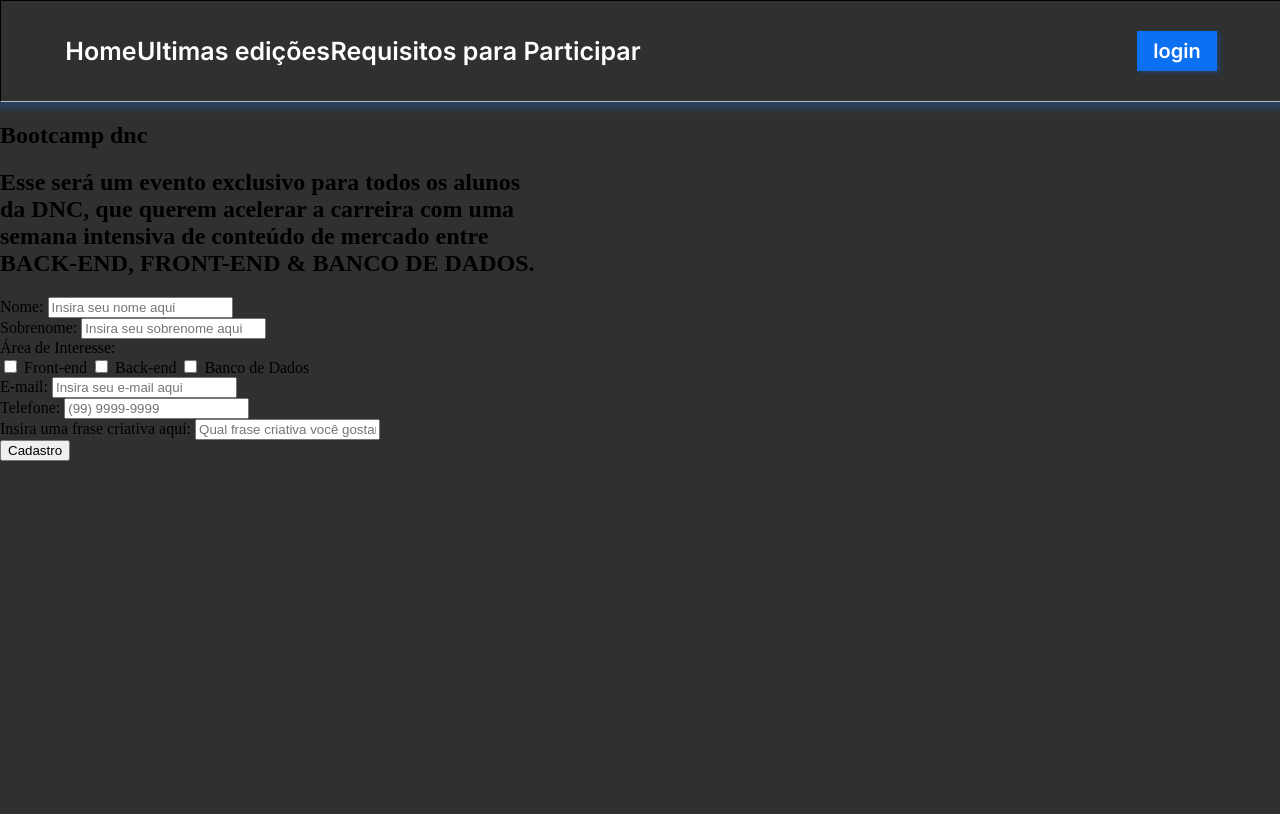
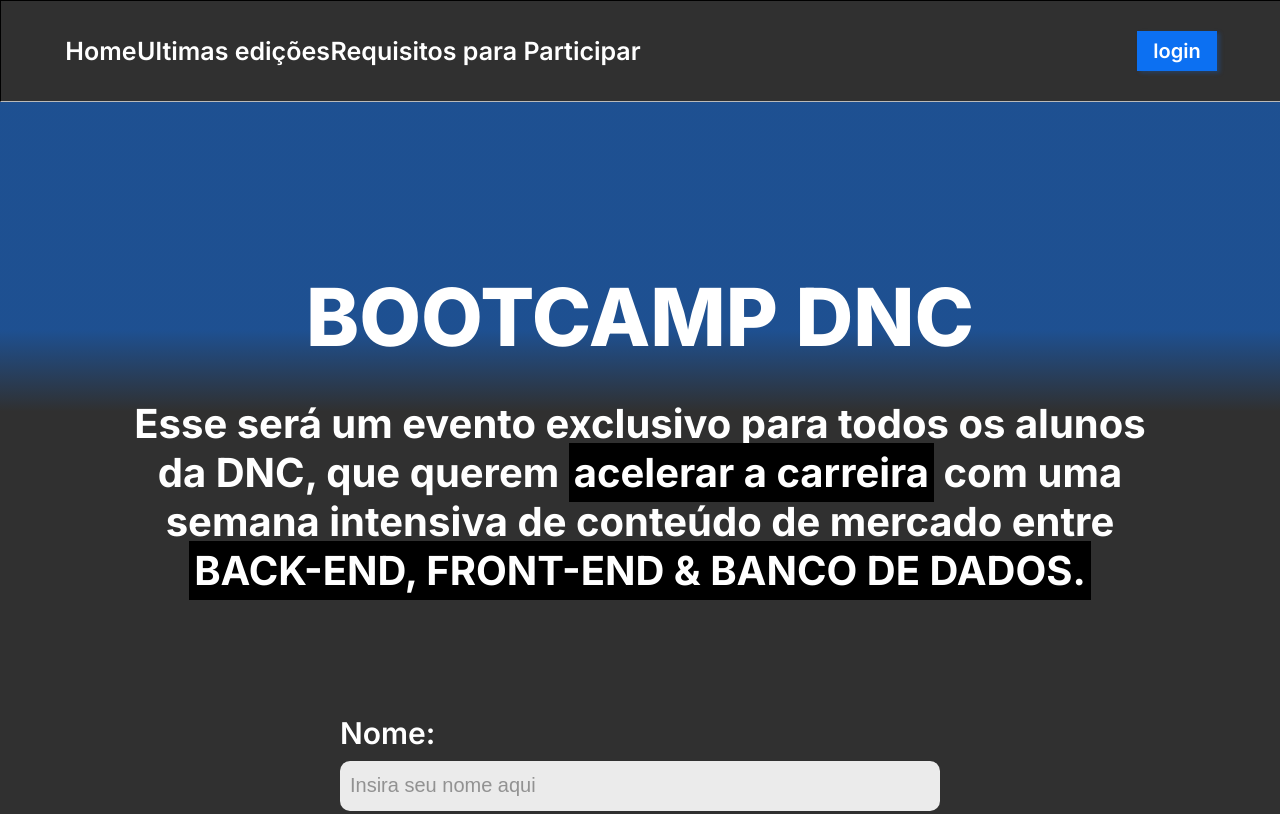
Before and after one commit to allanarrud/bootcamp-dnc, a plain HTML site: page index.html in a window 1280 px wide. Shown: the top 814 px of the page. Drawn offline with Linux system fonts and the light colour scheme.

Commit message:
Adcionando formatação de estilo do formulário

```diff
--- a/style.css
+++ b/style.css
@@ -1,3 +1,11 @@
+:root{
+    --azul-dnc:#0C70F2;
+    --preto-dnc: #303030;
+    --cinza-hover: #C9C9C9;
+
+    --fonte-padrao: 'Inter';
+}
+
 body{
     margin: 0px;
     padding: 0px;
@@ -10,7 +18,7 @@
     width: 100%;
     height: 100px;
     border: 1px solid black;
-    background-color: #303030;
+    background-color: var(--preto-dnc);
     display: flex;
     justify-content: space-between;
     align-items: center;
@@ -29,7 +37,7 @@
 
 
 #principal div a{
-    font-family: 'inter';
+    font-family:var(--fonte-padrao) ;
     font-size: 25px;
     font-weight: 600;
     color: white;
@@ -42,13 +50,13 @@
 
 #principal button{
     margin-right: 5%;
-    background-color: #0C70F2;
+    background-color: var(--azul-dnc);
     border: 0px;
 
     height: 40px;
     width: 80px;
 
-    font-family: 'inter';
+    font-family: var(--fonte-padrao);
     font-size: 20px;
     font-weight: 600;
     color: white;
@@ -56,3 +64,101 @@
     box-shadow: 3px 2px 4px rgba(12, 112, 242, 0.25);
     cursor: pointer;
 }
+
+/*Seção principal do site*/
+
+section{
+    display: flex;
+    flex-direction: column;
+    align-items: center;
+
+    margin-top: 100px;
+    margin-bottom: 100px;
+}
+
+header {
+    color: white;
+    font-family: var(--fonte-padrao);
+
+}
+ header h1{
+    text-transform: uppercase;
+    font-size: 80px;
+    font-weight: 800;
+    margin-bottom: 20px;
+    text-align: center;
+ }
+
+ header h2{
+    text-align: center;
+    font-size: 40px;
+    font-weight: 700;
+
+    margin-bottom: 100px;
+ }
+
+ header .invert{
+    background-color: black;
+    font-weight: bold;
+    padding: 5px ;
+ }
+
+ /*Formulário*/
+
+ form{
+    color: white;
+    font-family: var(--fonte-padrao);
+    font-size: 30px;
+    font-weight: 600;
+    width: 600px;
+ }
+
+ .form-group{
+    display: flex;
+    flex-direction: column;
+    margin-top: 10px;
+    margin-bottom: 10px;
+ }
+
+ form input{
+    border-radius: 10px;
+    height: 30px;
+    border: 0px;
+    font-size: 20px;
+    padding: 10px;
+    background-color:
+    rgba(255, 255, 255, 0.9);
+ }
+
+ form label{
+    margin: 10px 0px 10px 0px;
+ }
+
+ form input::placeholder{
+    color: rgba(57, 57, 57, 0.5);
+ }
+
+ .checkbox-itens label{
+        font-size: 25px;
+ }
+
+ .checkbox-itens{
+    display: flex;
+    justify-content: space-around;
+    align-items: center;
+ }
+
+ input[type="checkbox"]{
+    transform: scale(1.7);
+ }
+
+ input[type="submit"]{
+    background-color: rgba(12, 112, 242, 0.9);
+    width: 100%;
+    height: 56px;
+    font-size: 32px;
+    color: white;
+    margin-top: 100px;
+    box-shadow: 0px 6px 4px rgba(12, 112, 242, 0.25);
+    cursor: pointer;
+ }
```
Also changed, not shown: index.html (+5 -2 lines).
